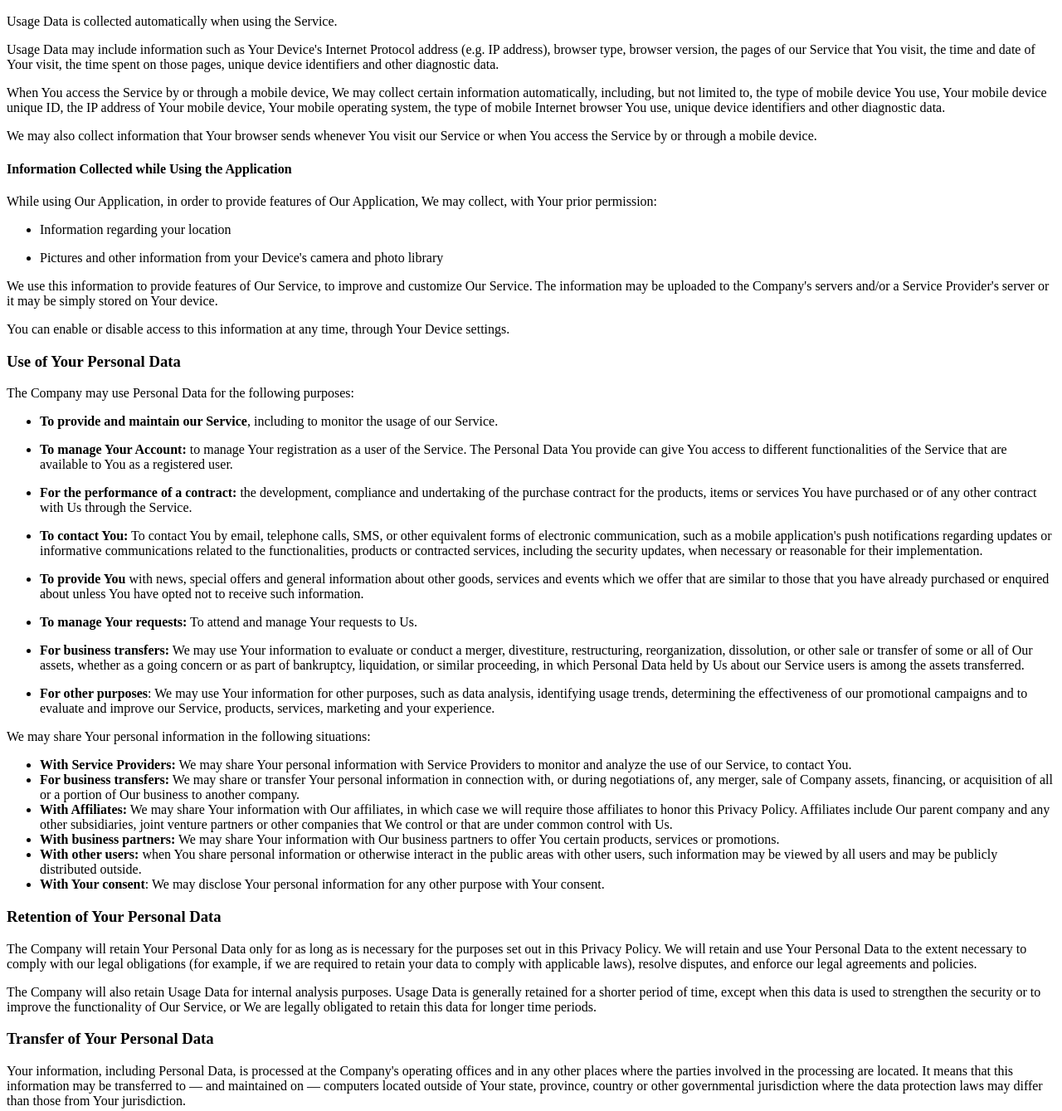
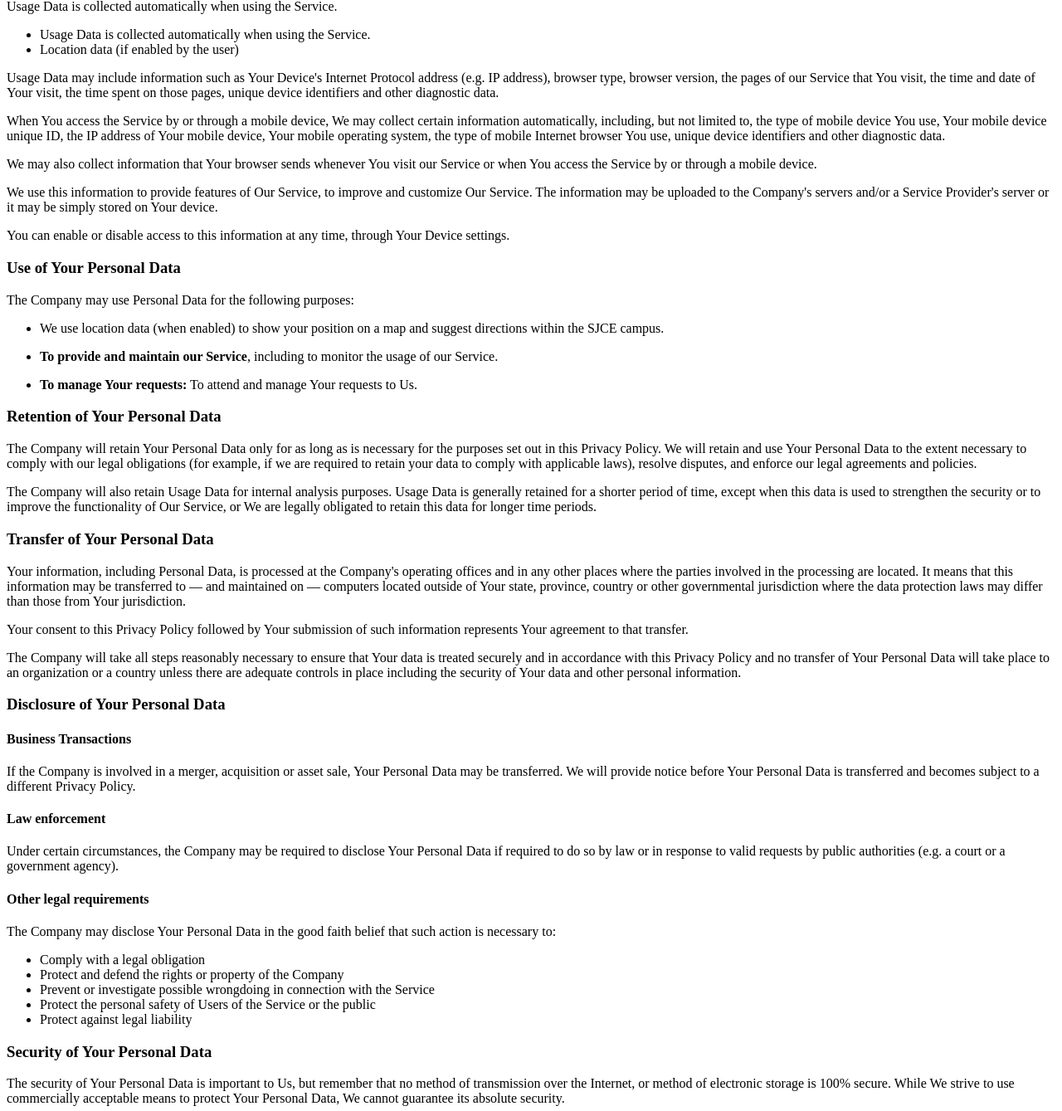
Before and after one commit to vishnusnair14/SJCE-MAP-PRIVACY-POLICY, a plain HTML site: page index.html in a window 1280 px wide. Shown: the part 1082-2421 px from the top of the page at 83% size. Drawn offline with Linux system fonts and the light colour scheme.

Commit message:
Update index.html

```diff
--- a/index.html
+++ b/index.html
@@ -1,7 +1,8 @@
 <h1>Privacy Policy</h1>
 <p>Last updated: July 11, 2024</p>
 <p>This Privacy Policy describes Our policies and procedures on the collection, use and disclosure of Your information when You use the Service and tells You about Your privacy rights and how the law protects You.</p>
-<p>We use Your Personal data to provide and improve the Service. By using the Service, You agree to the collection and use of information in accordance with this Privacy Policy. This Privacy Policy has been created with the help of the <a href="https://www.freeprivacypolicy.com/free-privacy-policy-generator/" target="_blank">Free Privacy Policy Generator</a>.</p>
+<p>We use Your Personal data to provide and improve the Service. By using the Service, You agree to the collection and use of information in accordance with this Privacy Policy.</p>
+
 <h2>Interpretation and Definitions</h2>
 <h3>Interpretation</h3>
 <p>The words of which the initial letter is capitalized have meanings defined under the following conditions. The following definitions shall have the same meaning regardless of whether they appear in singular or in plural.</p>
@@ -51,57 +52,28 @@
 </ul>
 <h4>Usage Data</h4>
 <p>Usage Data is collected automatically when using the Service.</p>
+<ul>
+<li>Usage Data is collected automatically when using the Service.</li>
+<li>Location data (if enabled by the user)</li>
+</ul>
 <p>Usage Data may include information such as Your Device's Internet Protocol address (e.g. IP address), browser type, browser version, the pages of our Service that You visit, the time and date of Your visit, the time spent on those pages, unique device identifiers and other diagnostic data.</p>
 <p>When You access the Service by or through a mobile device, We may collect certain information automatically, including, but not limited to, the type of mobile device You use, Your mobile device unique ID, the IP address of Your mobile device, Your mobile operating system, the type of mobile Internet browser You use, unique device identifiers and other diagnostic data.</p>
 <p>We may also collect information that Your browser sends whenever You visit our Service or when You access the Service by or through a mobile device.</p>
-<h4>Information Collected while Using the Application</h4>
-<p>While using Our Application, in order to provide features of Our Application, We may collect, with Your prior permission:</p>
-<ul>
-<li>
-<p>Information regarding your location</p>
-</li>
-<li>
-<p>Pictures and other information from your Device's camera and photo library</p>
-</li>
-</ul>
+
 <p>We use this information to provide features of Our Service, to improve and customize Our Service. The information may be uploaded to the Company's servers and/or a Service Provider's server or it may be simply stored on Your device.</p>
 <p>You can enable or disable access to this information at any time, through Your Device settings.</p>
 <h3>Use of Your Personal Data</h3>
 <p>The Company may use Personal Data for the following purposes:</p>
 <ul>
+    <li>
+        <p>We use location data (when enabled) to show your position on a map and suggest directions within the SJCE campus.</p>
+    </li>
 <li>
 <p><strong>To provide and maintain our Service</strong>, including to monitor the usage of our Service.</p>
 </li>
 <li>
-<p><strong>To manage Your Account:</strong> to manage Your registration as a user of the Service. The Personal Data You provide can give You access to different functionalities of the Service that are available to You as a registered user.</p>
-</li>
-<li>
-<p><strong>For the performance of a contract:</strong> the development, compliance and undertaking of the purchase contract for the products, items or services You have purchased or of any other contract with Us through the Service.</p>
-</li>
-<li>
-<p><strong>To contact You:</strong> To contact You by email, telephone calls, SMS, or other equivalent forms of electronic communication, such as a mobile application's push notifications regarding updates or informative communications related to the functionalities, products or contracted services, including the security updates, when necessary or reasonable for their implementation.</p>
-</li>
-<li>
-<p><strong>To provide You</strong> with news, special offers and general information about other goods, services and events which we offer that are similar to those that you have already purchased or enquired about unless You have opted not to receive such information.</p>
-</li>
-<li>
 <p><strong>To manage Your requests:</strong> To attend and manage Your requests to Us.</p>
 </li>
-<li>
-<p><strong>For business transfers:</strong> We may use Your information to evaluate or conduct a merger, divestiture, restructuring, reorganization, dissolution, or other sale or transfer of some or all of Our assets, whether as a going concern or as part of bankruptcy, liquidation, or similar proceeding, in which Personal Data held by Us about our Service users is among the assets transferred.</p>
-</li>
-<li>
-<p><strong>For other purposes</strong>: We may use Your information for other purposes, such as data analysis, identifying usage trends, determining the effectiveness of our promotional campaigns and to evaluate and improve our Service, products, services, marketing and your experience.</p>
-</li>
-</ul>
-<p>We may share Your personal information in the following situations:</p>
-<ul>
-<li><strong>With Service Providers:</strong> We may share Your personal information with Service Providers to monitor and analyze the use of our Service, to contact You.</li>
-<li><strong>For business transfers:</strong> We may share or transfer Your personal information in connection with, or during negotiations of, any merger, sale of Company assets, financing, or acquisition of all or a portion of Our business to another company.</li>
-<li><strong>With Affiliates:</strong> We may share Your information with Our affiliates, in which case we will require those affiliates to honor this Privacy Policy. Affiliates include Our parent company and any other subsidiaries, joint venture partners or other companies that We control or that are under common control with Us.</li>
-<li><strong>With business partners:</strong> We may share Your information with Our business partners to offer You certain products, services or promotions.</li>
-<li><strong>With other users:</strong> when You share personal information or otherwise interact in the public areas with other users, such information may be viewed by all users and may be publicly distributed outside.</li>
-<li><strong>With Your consent</strong>: We may disclose Your personal information for any other purpose with Your consent.</li>
 </ul>
 <h3>Retention of Your Personal Data</h3>
 <p>The Company will retain Your Personal Data only for as long as is necessary for the purposes set out in this Privacy Policy. We will retain and use Your Personal Data to the extent necessary to comply with our legal obligations (for example, if we are required to retain your data to comply with applicable laws), resolve disputes, and enforce our legal agreements and policies.</p>
@@ -110,16 +82,13 @@
 <p>Your information, including Personal Data, is processed at the Company's operating offices and in any other places where the parties involved in the processing are located. It means that this information may be transferred to — and maintained on — computers located outside of Your state, province, country or other governmental jurisdiction where the data protection laws may differ than those from Your jurisdiction.</p>
 <p>Your consent to this Privacy Policy followed by Your submission of such information represents Your agreement to that transfer.</p>
 <p>The Company will take all steps reasonably necessary to ensure that Your data is treated securely and in accordance with this Privacy Policy and no transfer of Your Personal Data will take place to an organization or a country unless there are adequate controls in place including the security of Your data and other personal information.</p>
-<h3>Delete Your Personal Data</h3>
-<p>You have the right to delete or request that We assist in deleting the Personal Data that We have collected about You.</p>
-<p>Our Service may give You the ability to delete certain information about You from within the Service.</p>
-<p>You may update, amend, or delete Your information at any time by signing in to Your Account, if you have one, and visiting the account settings section that allows you to manage Your personal information. You may also contact Us to request access to, correct, or delete any personal information that You have provided to Us.</p>
-<p>Please note, however, that We may need to retain certain information when we have a legal obligation or lawful basis to do so.</p>
+
 <h3>Disclosure of Your Personal Data</h3>
 <h4>Business Transactions</h4>
 <p>If the Company is involved in a merger, acquisition or asset sale, Your Personal Data may be transferred. We will provide notice before Your Personal Data is transferred and becomes subject to a different Privacy Policy.</p>
 <h4>Law enforcement</h4>
 <p>Under certain circumstances, the Company may be required to disclose Your Personal Data if required to do so by law or in response to valid requests by public authorities (e.g. a court or a government agency).</p>
+
 <h4>Other legal requirements</h4>
 <p>The Company may disclose Your Personal Data in the good faith belief that such action is necessary to:</p>
 <ul>
@@ -129,14 +98,22 @@
 <li>Protect the personal safety of Users of the Service or the public</li>
 <li>Protect against legal liability</li>
 </ul>
+
 <h3>Security of Your Personal Data</h3>
 <p>The security of Your Personal Data is important to Us, but remember that no method of transmission over the Internet, or method of electronic storage is 100% secure. While We strive to use commercially acceptable means to protect Your Personal Data, We cannot guarantee its absolute security.</p>
 <h2>Children's Privacy</h2>
 <p>Our Service does not address anyone under the age of 13. We do not knowingly collect personally identifiable information from anyone under the age of 13. If You are a parent or guardian and You are aware that Your child has provided Us with Personal Data, please contact Us. If We become aware that We have collected Personal Data from anyone under the age of 13 without verification of parental consent, We take steps to remove that information from Our servers.</p>
 <p>If We need to rely on consent as a legal basis for processing Your information and Your country requires consent from a parent, We may require Your parent's consent before We collect and use that information.</p>
+
 <h2>Links to Other Websites</h2>
 <p>Our Service may contain links to other websites that are not operated by Us. If You click on a third party link, You will be directed to that third party's site. We strongly advise You to review the Privacy Policy of every site You visit.</p>
 <p>We have no control over and assume no responsibility for the content, privacy policies or practices of any third party sites or services.</p>
+
+<h2>Links to Other Apps</h2>
+<p>Our Service may contain links to other application that are not operated by Us. If You click on a third party link, You will be directed to that third party's application. We strongly advise You to review the Privacy Policy of every application You visit.</p>
+<p>We have no control over and assume no responsibility for the content, privacy policies or practices of any third party sites or application services.</p>
+
+
 <h2>Changes to this Privacy Policy</h2>
 <p>We may update Our Privacy Policy from time to time. We will notify You of any changes by posting the new Privacy Policy on this page.</p>
 <p>We will let You know via email and/or a prominent notice on Our Service, prior to the change becoming effective and update the &quot;Last updated&quot; date at the top of this Privacy Policy.</p>
@@ -144,5 +121,5 @@
 <h2>Contact Us</h2>
 <p>If you have any questions about this Privacy Policy, You can contact us:</p>
 <ul>
-<li>By email: <a href="/cdn-cgi/l/email-protection" class="__cf_email__" data-cfemail="fd8b948e9593888e89989e95939291929a94988ebd9a909c9491d39e9290">[email&#160;protected]</a></li>
-</ul><script data-cfasync="false" src="/cdn-cgi/scripts/5c5dd728/cloudflare-static/email-decode.min.js"></script>
+<li>By email: <a>vishnustechnologies@gmail.com</a></li>
+</ul>
```
